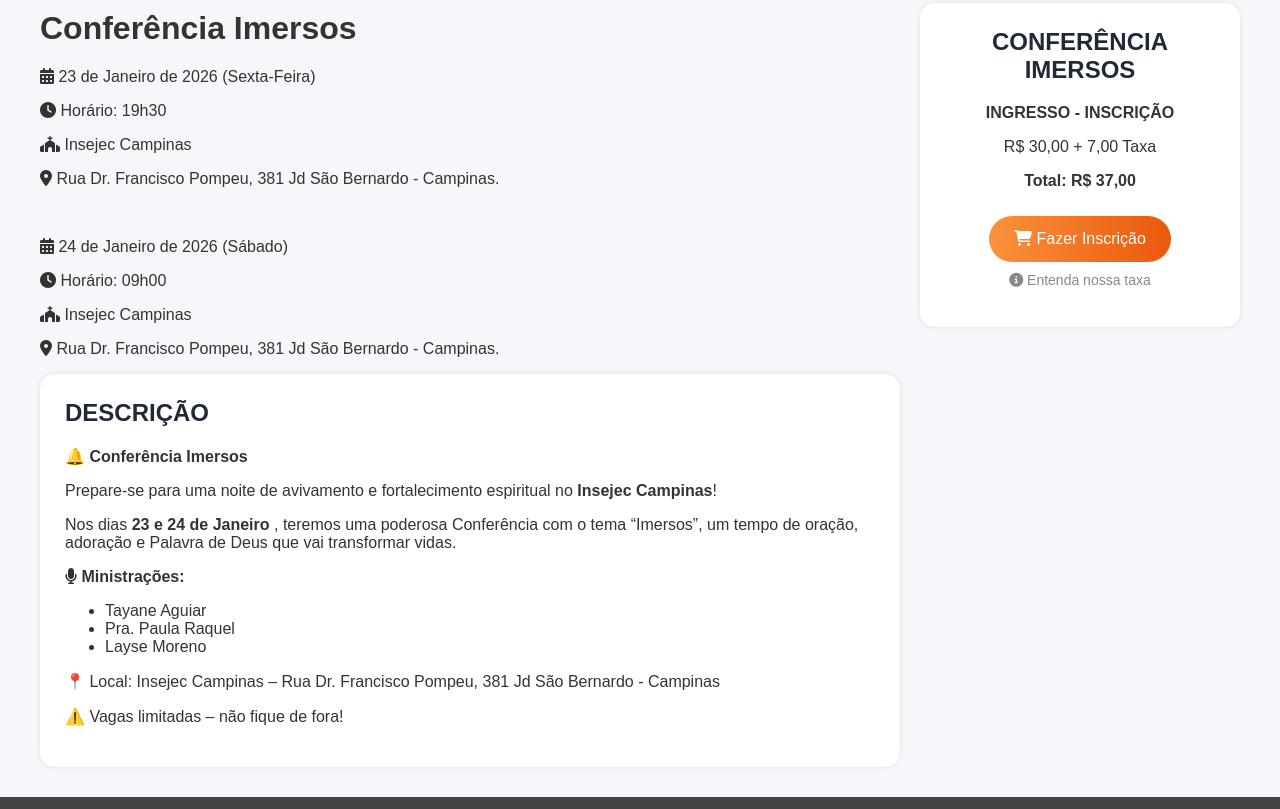
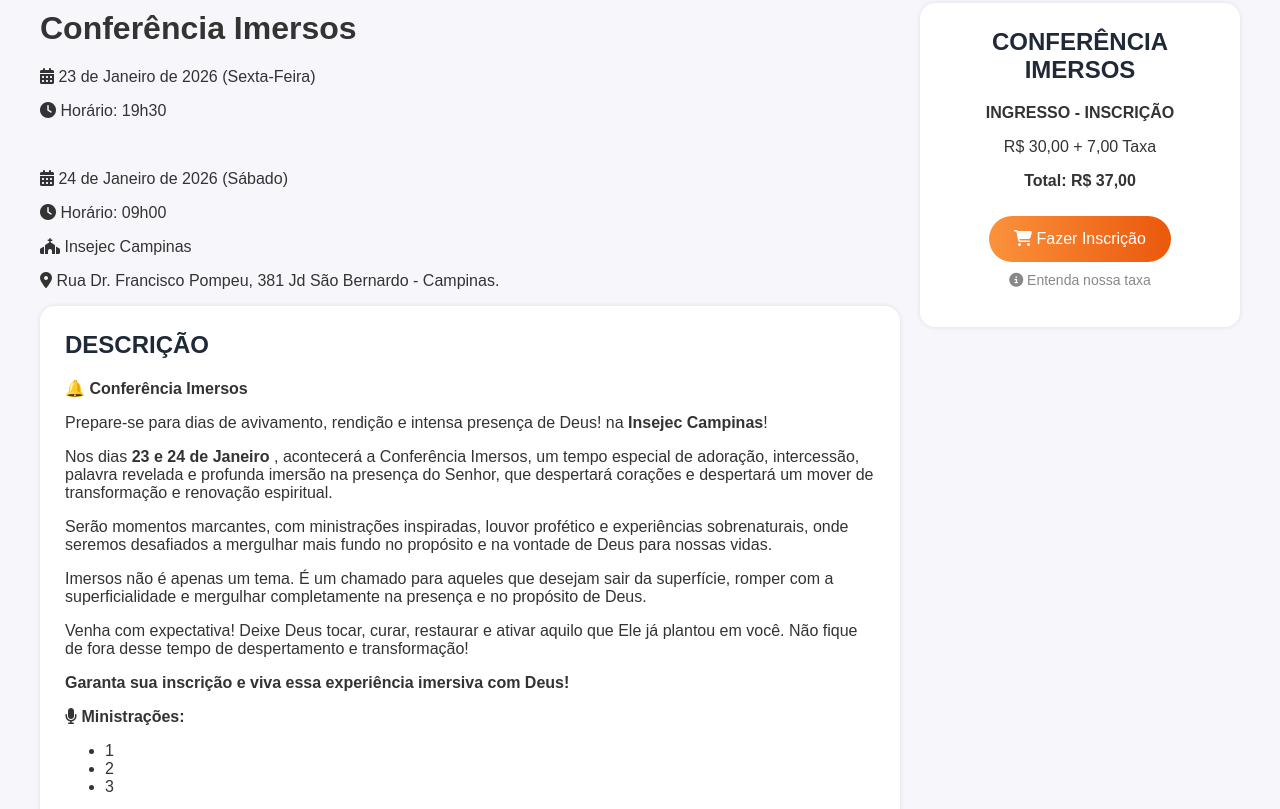
Before and after one commit to alissonsks/Site-Sistema, a plain HTML site: page SITE/index.html in a window 1280 px wide. Shown: the part 827-1636 px from the top of the page. Drawn offline with Linux system fonts and the light colour scheme; files whose address does not match are found by name.

Commit message:
ajuste
comiit

```diff
--- a/SITE/index.html
+++ b/SITE/index.html
@@ -14,7 +14,7 @@
 </header>
 
 <section class="banner">
-  <img src="https://github.com/alissonsks/Site-Sistema/blob/4655683f0ee9dc7609f69b780e7ee0599ac1b922/SITE/Imagens/Banner.jpg" alt="Banner1" class="banner-img">
+  <img src="https://github.com/alissonsks/Site-Sistema/blob/4655683f0ee9dc7609f69b780e7ee0599ac1b922/SITE/Imagens/Banner.jpg" alt="Banner" class="banner-img">
 </section>
 
 
@@ -23,8 +23,6 @@
     <h1>Conferência Imersos</h1>
     <p><i class="fa-solid fa-calendar-days"></i> 23 de Janeiro de 2026 (Sexta-Feira)</p>
     <p><i class="fa-solid fa-clock"></i> Horário: 19h30</p>
-    <p><i class="fa-solid fa-church"></i> Insejec Campinas</p>
-    <p><i class="fa-solid fa-location-dot"></i> Rua Dr. Francisco Pompeu, 381 Jd São Bernardo - Campinas.</p>
      <br>
     <p><i class="fa-solid fa-calendar-days"></i> 24 de Janeiro de 2026 (Sábado)</p>
     <p><i class="fa-solid fa-clock"></i> Horário: 09h00</p>
@@ -34,14 +32,20 @@
     <div class="description-card">
       <h2>DESCRIÇÃO</h2>
       <p>🔔 <strong>Conferência Imersos</strong></p>
-      <p>Prepare-se para uma noite de avivamento e fortalecimento espiritual no <strong>Insejec Campinas</strong>!</p>
-      <p>Nos dias <strong>23 e 24 de Janeiro </strong>, teremos uma poderosa Conferência com o tema “Imersos”, um tempo de oração, adoração e Palavra de Deus que vai transformar vidas.</p>
+      <p>Prepare-se para dias de avivamento, rendição e intensa presença de Deus! na <strong>Insejec Campinas</strong>!</p>
+      <p>Nos dias <strong>23 e 24 de Janeiro </strong>, acontecerá a Conferência Imersos, um tempo especial de adoração, intercessão, palavra revelada e profunda imersão na presença do Senhor, que despertará corações e despertará um mover de transformação e renovação espiritual.</p>
+      <p>Serão momentos marcantes, com ministrações inspiradas, louvor profético e experiências sobrenaturais, onde seremos desafiados a mergulhar mais fundo no propósito e na vontade de Deus para nossas vidas.</p>
+      <p>Imersos não é apenas um tema. É um chamado para aqueles que desejam sair da superfície, romper com a superficialidade e mergulhar completamente na presença e no propósito de Deus.</p>
+      <p>Venha com expectativa!
+         Deixe Deus tocar, curar, restaurar e ativar aquilo que Ele já plantou em você.
+         Não fique de fora desse tempo de despertamento e transformação!</p>
+      <p><strong>Garanta sua inscrição e viva essa experiência imersiva com Deus!</strong></p>
 
       <p><i class="fa-solid fa-microphone"></i> <strong>Ministrações:</strong></p>
       <ul>
-        <li>Tayane Aguiar</li>
-        <li>Pra. Paula Raquel</li>
-        <li>Layse Moreno</li>
+        <li>1</li>
+        <li>2</li>
+        <li>3</li>
       </ul>
 
       <p>📍 Local: Insejec Campinas – Rua Dr. Francisco Pompeu, 381 Jd São Bernardo - Campinas</p>
```
